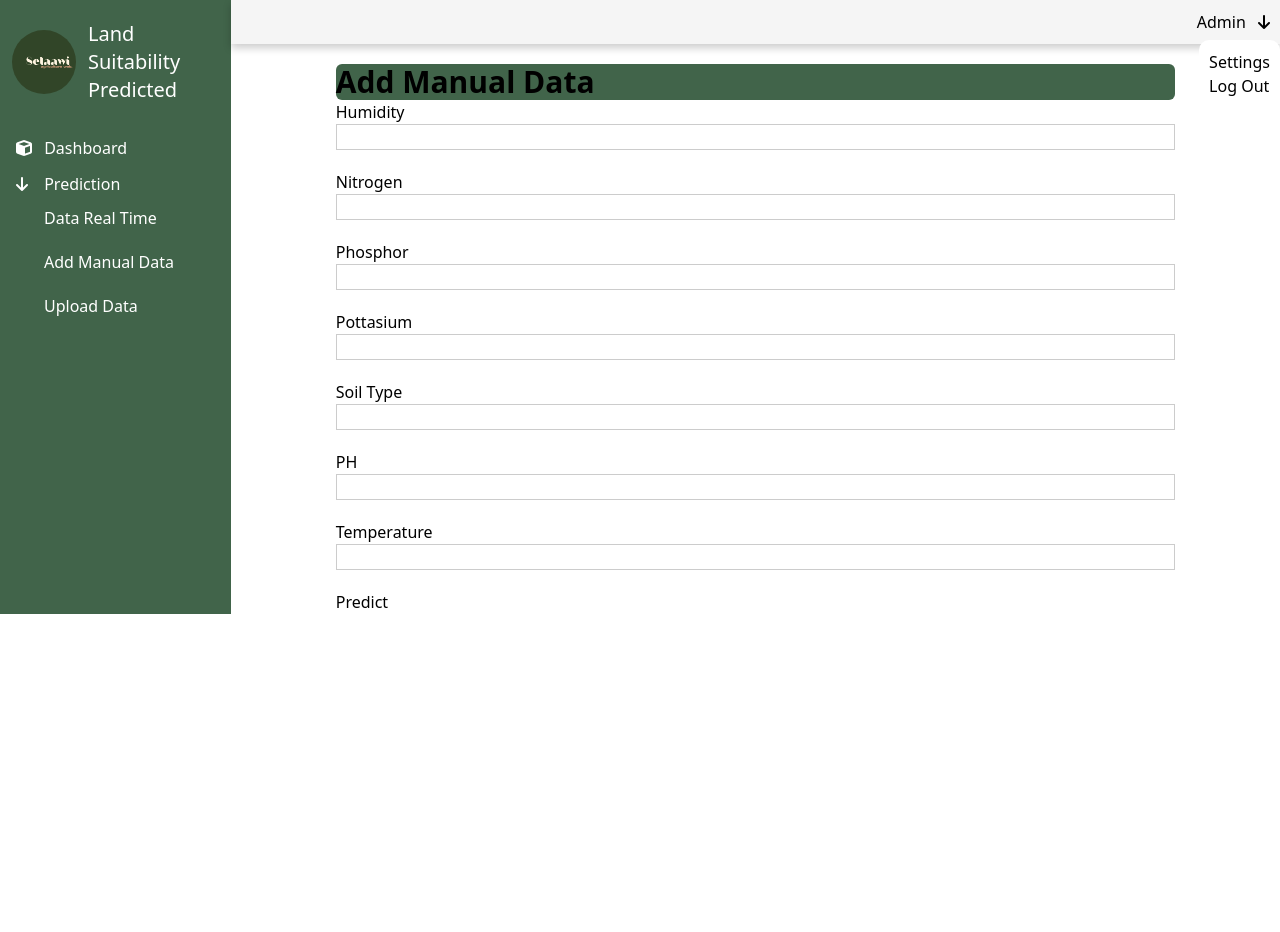
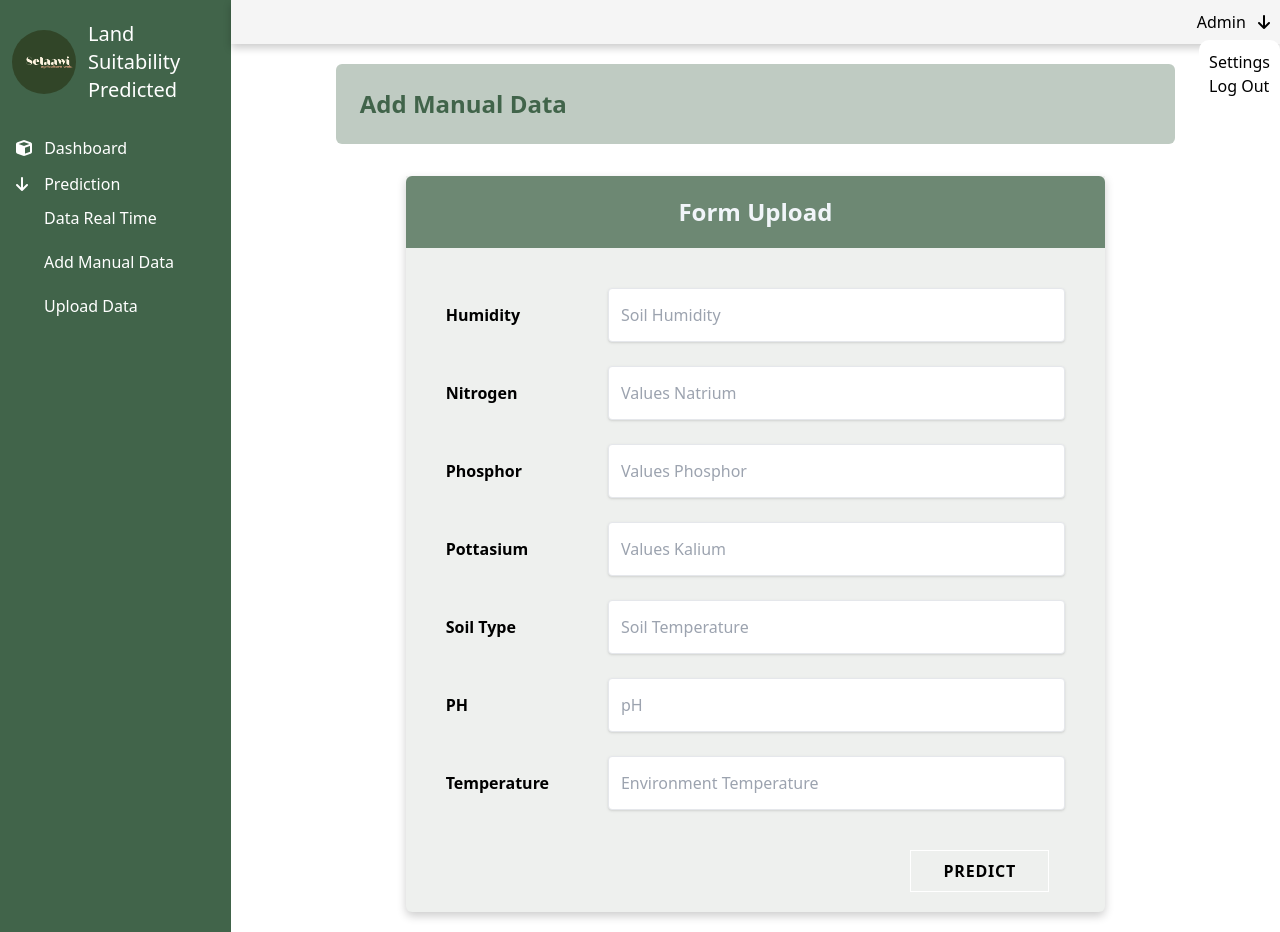
Before and after one commit to MuhalimHidayat/db_selaawi, a Flask app: page /land_predict/add-manual-data in a window 1280 px wide. Before the commit the page ends 614 px from the top, so only its background shows below. Run offline with Flask 3, Linux system fonts and the light colour scheme; the visitor is signed in with stand-in values (Sample User, id 1); style sheets or scripts are compiled from the project's sources; parts of the project's set-up code (start-up, migrations or seed data) failed here and were passed over; some libraries are stand-ins or nearby versions; some web fonts are replaced.

Commit message:
frontend prediction

```diff
--- a/app/blueprints/land_predict/static/css/add_manual_data.css
+++ /dev/null
@@ -1,15 +0,0 @@
-#niali{
-    background-color: aqua;
-}
-.form-group{
-    display: flex;
-    flex-direction: column;
-    margin-bottom: 20px;
-}
-.form-group>input{
-    border: 1px solid #ccc;
-}
-
-/* .content-add-manual-data{
-    background-color: blanchedalmond;
-} */
--- a/app/static/css/pallete.css
+++ b/app/static/css/pallete.css
@@ -57,3 +57,19 @@
 .border-color:hover {
   border-color: #CD5C08B2;
 }
+
+/* predictions page pallete */
+.bg-predictions-content-color {
+  background-color: #EEF0EE;
+  /* drop shadow */
+  box-shadow: 0 4px 10px 0 rgba(0,0,0,0.2);
+}
+.bg-header-predictions-color {
+  background-color: rgba(65, 100, 74, 0.335);
+}
+.bg-subheader-predictions-color {
+  background-color: rgba(65, 100, 74, 0.742)
+}
+.font-predictions-color-header{
+  color: #41644A;
+}
--- /dev/null
+++ b/app/static/css/pred/add_manual_data.css
@@ -0,0 +1,27 @@
+
+.form-group{
+    display: flex;
+    flex-direction: row;
+    justify-content: space-evenly;
+    align-items: center;
+}
+
+.form-group label{
+    margin-right: 10px;
+    flex-basis: 25%;
+    font-weight: 600;
+}
+.form-group input{
+    flex-basis: 75%;
+    /* class="shadow appearance-none border rounded w-full py-4 px-3 text-gray-700 leading-tight focus:outline-none focus:shadow-outline" */
+}
+
+/* .form-group{
+    display: flex;
+    flex-direction: row;
+    justify-content: space-evenly;
+    margin-bottom: 20px;
+}
+.form-group>input{
+    border: 1px solid #ccc;
+} */
--- a/app/static/css/predictions.css
+++ /dev/null
@@ -1,3 +0,0 @@
-.kintil{
-    background-color: blue;
-}
--- a/app/templates/base.html
+++ b/app/templates/base.html
@@ -8,8 +8,7 @@
 
 
     <!-- tailwind -->
-    <link rel="stylesheet" href="{{url_for('static', filename='dist/css/output.css')}}">
-
+    <link rel="stylesheet" href="{{ url_for('static', filename='dist/css/output.css') }}">
     <link rel="stylesheet" href="https://rsms.me/inter/inter.css">
 
     <!-- link font awesome -->
@@ -18,7 +17,7 @@
     <!-- link css -->
     <link rel="stylesheet" href="{{ url_for('static', filename='css/pallete.css') }}">
     <link rel="stylesheet" href="{{ url_for('static', filename='css/style.css') }}">
-    {% block link %} {% endblock link %}
+    {% block css_url %} {% endblock css_url %}
 
 
 </head>
--- a/app/templates/pre_content/add_manual_data.html
+++ b/app/templates/pre_content/add_manual_data.html
@@ -1,77 +1,71 @@
 {% extends 'base.html' %}
 
-{% block link %}
-  <link rel="stylesheet" href="{{ url_for('land_predict.static', filename='css/add_manual_data.css') }}">
-{% endblock link %}
+{% block css_url %}
+<link rel="stylesheet" href="{{ url_for('static', filename='css/pred/add_manual_data.css') }}">
+{% endblock css_url %}
 
 
 {% block content %}
 <div class="flex justify-center w-full">
   <div class="w-4/5">
-    <div id="content-header" class="w-full bg-primary-color rounded-md">
-      <h1 class="text-3xl font-bold">Add Manual Data</h1>
+    <div id="content-header" class="w-full bg-header-predictions-color rounded-md p-6 mb-8">
+      <h1 class="text-2xl font-bold font-predictions-color-header">Add Manual Data</h1>
     </div>
     <!-- flash message -->
-    {% with messages = get_flashed_messages() %}
-    {% if messages %}
-        <div class="alert alert-danger">
-            {% for message in messages %}
-                <p>{{ message }}</p>
-            {% endfor %}
-        </div>
-    {% endif %}
-    {% endwith %}
 
-    <div id="content-main">
+    <div class="flex justify-center mb-5">
+      <div id="content-main" class="w-5/6 bg-predictions-content-color rounded-b-md">
+        <h1 class="text-center font-bold text-2xl bg-subheader-predictions-color p-5 rounded-t-md text-slate-100">Form Upload</h1>
         <form action="" method="post">
+          <div class="flex flex-col gap-y-6 p-10">
             <!-- Humidity -->
             <div class="form-group">
               <label for="humidity">Humidity</label>
-          <input type="text" class="form-control" id="humidity" name="humidity" required>
+              <input type="number" step="any" class="shadow appearance-none border rounded w-full py-4 px-3 text-gray-700 leading-tight focus:outline-none focus:shadow-outline" id="humidity" name="humidity" placeholder="Soil Humidity" required>
             </div>
             <!-- Nitrogen -->
             <div class="form-group">
               <label for="nitro">Nitrogen</label>
-          <input type="text" class="form-control" id="nitro" name="nitro" required>
+              <input type="number" step="any" class="shadow appearance-none border rounded w-full py-4 px-3 text-gray-700 leading-tight focus:outline-none focus:shadow-outline" id="nitro" name="nitro" placeholder="Values Natrium" required>
             </div>
             <!-- Phosphor -->
             <div class="form-group">
               <label for="phosphor">Phosphor</label>
-          <input type="text" class="form-control" id="phosphor" name="phosphor" required>
+              <input type="number" step="any" class="shadow appearance-none border rounded w-full py-4 px-3 text-gray-700 leading-tight focus:outline-none focus:shadow-outline" id="phosphor" name="phosphor" placeholder="Values Phosphor" required>
             </div>
             <!-- Pottasium -->
             <div class="form-group">
               <label for="pottalium">Pottasium</label>
-          <input type="text" class="form-control" id="pottalium" name="pottalium" required>
+              <input type="number" step="any" class="shadow appearance-none border rounded w-full py-4 px-3 text-gray-700 leading-tight focus:outline-none focus:shadow-outline" id="pottalium" name="pottalium" placeholder="Values Kalium" required>
             </div>
             <!-- Soil Type -->
             <div class="form-group">
               <label for="soil">Soil Type</label>
-          <input type="text" class="form-control" id="soil" name="soil" required>
+              <input type="number" step="any" class="shadow appearance-none border rounded w-full py-4 px-3 text-gray-700 leading-tight focus:outline-none focus:shadow-outline" id="soil" name="soil" placeholder="Soil Temperature" required>
             </div>
             <!-- PH -->
             <div class="form-group">
               <label for="ph">PH</label>
-          <input type="text" class="form-control" id="ph" name="ph" required>
+              <input type="number" step="any" class="shadow appearance-none border rounded w-full py-4 px-3 text-gray-700 leading-tight focus:outline-none focus:shadow-outline" id="ph" name="ph" placeholder="pH" required>
             </div>
             <!-- Temperature -->
             <div class="form-group">
               <label for="temperature">Temperature</label>
-          <input type="text" class="form-control" id="temperature" name="temperature" required>
+              <input type="number" step="any" class="shadow appearance-none border rounded w-full py-4 px-3 text-gray-700 leading-tight focus:outline-none focus:shadow-outline" id="temperature" name="temperature" placeholder="Environment Temperature" required>
             </div>
-        <button type="submit" class="btn btn-primary">Predict</button>
+          </div>
+          <div class="flex justify-end me-14 mb-5">
+            <button type="submit" class="px-8 py-3 border border-white uppercase font-semibold tracking-wider leading-none hover:bg-white hover:text-teal-600">Predict</button>
+          </div>
+
         </form>
       </div>
+    </div>
+
   </div>
   <!-- /#page-content-wrapper -->
 
   <br>
-{% with messages = get_flashed_messages() %}
-  {% if messages %}
-    {% for message in messages %}
-      {{ message }}
-    {% endfor %}
-  {% endif %}
-{% endwith %}
+
   <!-- <h1>{{prediction}}</h1> -->
   {% endblock content %}
--- a/app/templates/pre_content/result/manual_data.html
+++ b/app/templates/pre_content/result/manual_data.html
@@ -1,7 +1,7 @@
 {% extends 'base.html' %}
-{% block link %}
+{% block css_url %}
 <link rel="stylesheet" href="{{ url_for('static', filename='css/pred/table_result.css') }}">
-{% endblock link %}
+{% endblock css_url %}
 
 {% block content %}
 <div class="p-8">
```
Also changed, not shown: app/static/css/pred/add_dataset.css (added, +38 -0 lines), app/templates/pre_content/add_dataset.html (+12 -13 lines), app/templates/pre_content/result/dataset.html (+5 -2 lines), 1 other file. Lines whose indentation alone changed are shown as unchanged.
